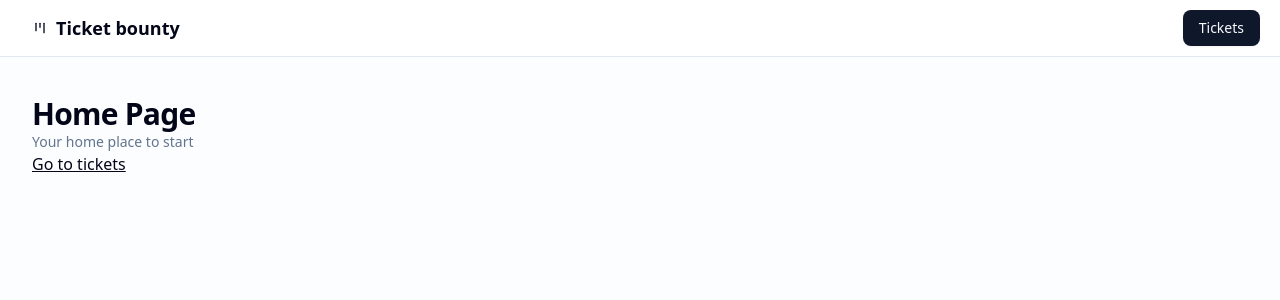
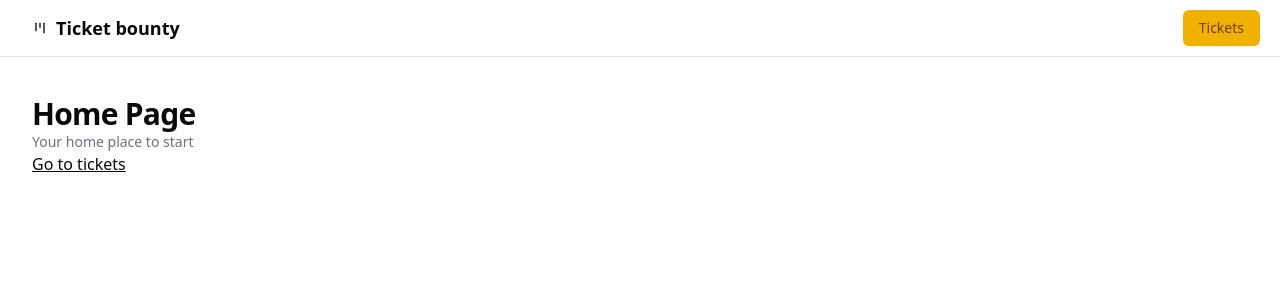
Before and after one commit to Clement-E/PocNext, a Next.js app in the folder next-project/: page / in a window 1280 px wide. Shown: the top 300 px of the page. Built offline with nearby package versions, Linux system fonts and the light colour scheme.

Commit message:
Themes shadcn In Yellow with oklch colors

```diff
--- a/next-project/src/app/globals.css
+++ b/next-project/src/app/globals.css
@@ -1,7 +1,5 @@
 @import "tailwindcss";
 @import "tw-animate-css";
-
-@custom-variant dark (&:is(.dark *));
 
 @theme inline {
   --color-background: var(--background);
@@ -84,72 +82,72 @@
 }
 
 :root {
-  --radius: 0.625rem;
+  --radius: 0.5rem;
   --background: oklch(1 0 0);
-  --foreground: oklch(0.129 0.042 264.695);
+  --foreground: oklch(0.141 0.005 285.823);
   --card: oklch(1 0 0);
-  --card-foreground: oklch(0.129 0.042 264.695);
+  --card-foreground: oklch(0.141 0.005 285.823);
   --popover: oklch(1 0 0);
-  --popover-foreground: oklch(0.129 0.042 264.695);
-  --primary: oklch(0.208 0.042 265.755);
-  --primary-foreground: oklch(0.984 0.003 247.858);
-  --secondary: oklch(0.968 0.007 247.896);
-  --secondary-foreground: oklch(0.208 0.042 265.755);
-  --muted: oklch(0.968 0.007 247.896);
-  --muted-foreground: oklch(0.554 0.046 257.417);
-  --accent: oklch(0.968 0.007 247.896);
-  --accent-foreground: oklch(0.208 0.042 265.755);
+  --popover-foreground: oklch(0.141 0.005 285.823);
+  --primary: oklch(0.795 0.184 86.047);
+  --primary-foreground: oklch(0.421 0.095 57.708);
+  --secondary: oklch(0.967 0.001 286.375);
+  --secondary-foreground: oklch(0.21 0.006 285.885);
+  --muted: oklch(0.967 0.001 286.375);
+  --muted-foreground: oklch(0.552 0.016 285.938);
+  --accent: oklch(0.967 0.001 286.375);
+  --accent-foreground: oklch(0.21 0.006 285.885);
   --destructive: oklch(0.577 0.245 27.325);
-  --border: oklch(0.929 0.013 255.508);
-  --input: oklch(0.929 0.013 255.508);
-  --ring: oklch(0.704 0.04 256.788);
+  --border: oklch(0.92 0.004 286.32);
+  --input: oklch(0.92 0.004 286.32);
+  --ring: oklch(0.795 0.184 86.047);
   --chart-1: oklch(0.646 0.222 41.116);
   --chart-2: oklch(0.6 0.118 184.704);
   --chart-3: oklch(0.398 0.07 227.392);
   --chart-4: oklch(0.828 0.189 84.429);
   --chart-5: oklch(0.769 0.188 70.08);
-  --sidebar: oklch(0.984 0.003 247.858);
-  --sidebar-foreground: oklch(0.129 0.042 264.695);
-  --sidebar-primary: oklch(0.208 0.042 265.755);
-  --sidebar-primary-foreground: oklch(0.984 0.003 247.858);
-  --sidebar-accent: oklch(0.968 0.007 247.896);
-  --sidebar-accent-foreground: oklch(0.208 0.042 265.755);
-  --sidebar-border: oklch(0.929 0.013 255.508);
-  --sidebar-ring: oklch(0.704 0.04 256.788);
+  --sidebar: oklch(0.985 0 0);
+  --sidebar-foreground: oklch(0.141 0.005 285.823);
+  --sidebar-primary: oklch(0.795 0.184 86.047);
+  --sidebar-primary-foreground: oklch(0.421 0.095 57.708);
+  --sidebar-accent: oklch(0.967 0.001 286.375);
+  --sidebar-accent-foreground: oklch(0.21 0.006 285.885);
+  --sidebar-border: oklch(0.92 0.004 286.32);
+  --sidebar-ring: oklch(0.795 0.184 86.047);
 }
 
 .dark {
-  --background: oklch(0.129 0.042 264.695);
-  --foreground: oklch(0.984 0.003 247.858);
-  --card: oklch(0.208 0.042 265.755);
-  --card-foreground: oklch(0.984 0.003 247.858);
-  --popover: oklch(0.208 0.042 265.755);
-  --popover-foreground: oklch(0.984 0.003 247.858);
-  --primary: oklch(0.929 0.013 255.508);
-  --primary-foreground: oklch(0.208 0.042 265.755);
-  --secondary: oklch(0.279 0.041 260.031);
-  --secondary-foreground: oklch(0.984 0.003 247.858);
-  --muted: oklch(0.279 0.041 260.031);
-  --muted-foreground: oklch(0.704 0.04 256.788);
-  --accent: oklch(0.279 0.041 260.031);
-  --accent-foreground: oklch(0.984 0.003 247.858);
+  --background: oklch(0.141 0.005 285.823);
+  --foreground: oklch(0.985 0 0);
+  --card: oklch(0.21 0.006 285.885);
+  --card-foreground: oklch(0.985 0 0);
+  --popover: oklch(0.21 0.006 285.885);
+  --popover-foreground: oklch(0.985 0 0);
+  --primary: oklch(0.795 0.184 86.047);
+  --primary-foreground: oklch(0.421 0.095 57.708);
+  --secondary: oklch(0.274 0.006 286.033);
+  --secondary-foreground: oklch(0.985 0 0);
+  --muted: oklch(0.274 0.006 286.033);
+  --muted-foreground: oklch(0.705 0.015 286.067);
+  --accent: oklch(0.274 0.006 286.033);
+  --accent-foreground: oklch(0.985 0 0);
   --destructive: oklch(0.704 0.191 22.216);
   --border: oklch(1 0 0 / 10%);
   --input: oklch(1 0 0 / 15%);
-  --ring: oklch(0.551 0.027 264.364);
+  --ring: oklch(0.554 0.135 66.442);
   --chart-1: oklch(0.488 0.243 264.376);
   --chart-2: oklch(0.696 0.17 162.48);
   --chart-3: oklch(0.769 0.188 70.08);
   --chart-4: oklch(0.627 0.265 303.9);
   --chart-5: oklch(0.645 0.246 16.439);
-  --sidebar: oklch(0.208 0.042 265.755);
-  --sidebar-foreground: oklch(0.984 0.003 247.858);
-  --sidebar-primary: oklch(0.488 0.243 264.376);
-  --sidebar-primary-foreground: oklch(0.984 0.003 247.858);
-  --sidebar-accent: oklch(0.279 0.041 260.031);
-  --sidebar-accent-foreground: oklch(0.984 0.003 247.858);
+  --sidebar: oklch(0.21 0.006 285.885);
+  --sidebar-foreground: oklch(0.985 0 0);
+  --sidebar-primary: oklch(0.795 0.184 86.047);
+  --sidebar-primary-foreground: oklch(0.421 0.095 57.708);
+  --sidebar-accent: oklch(0.274 0.006 286.033);
+  --sidebar-accent-foreground: oklch(0.985 0 0);
   --sidebar-border: oklch(1 0 0 / 10%);
-  --sidebar-ring: oklch(0.551 0.027 264.364);
+  --sidebar-ring: oklch(0.554 0.135 66.442);
 }
 
 @layer base {
```
Also changed, not shown: 1 other file (tests, documents, lock files or other folders).
